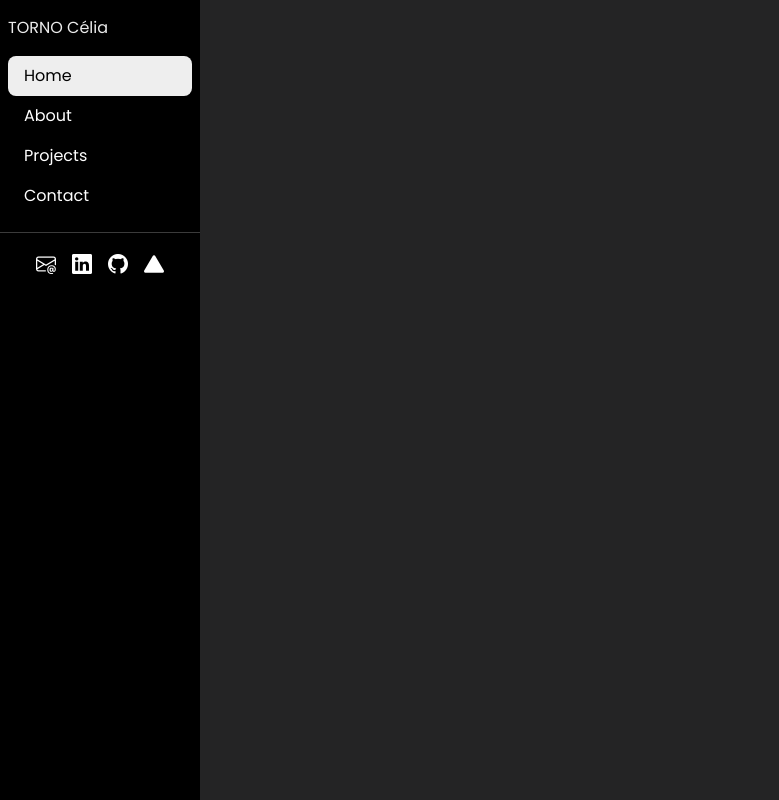
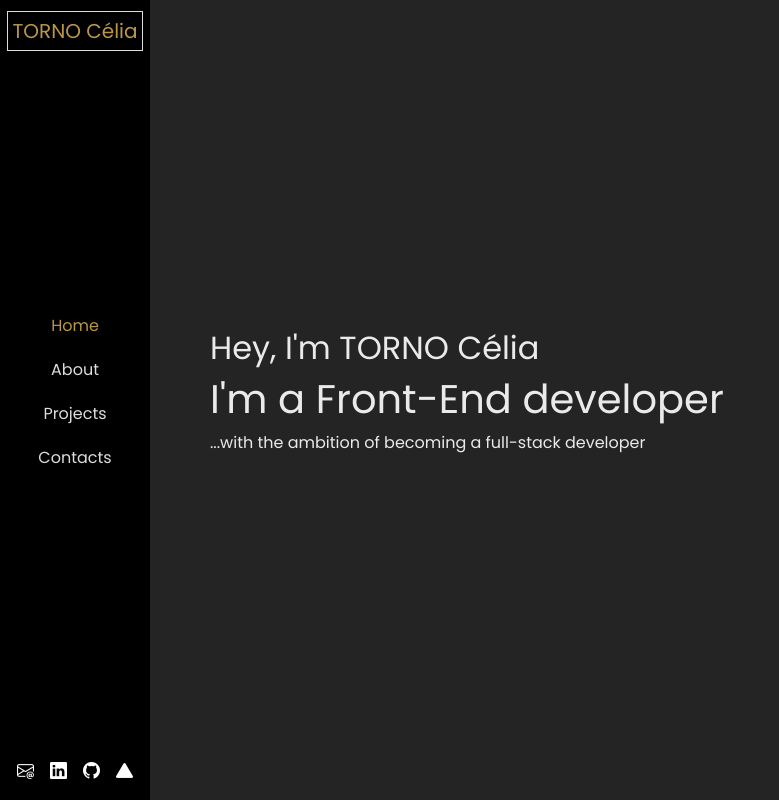
Before and after one commit to c-e-l-i-a/Portfolio, a website: page index.html in a window 1280 px wide. Shown: the whole page, without its empty margins (0-779 px from the left). Drawn offline with nearby package versions, Linux system fonts and the light colour scheme.

Commit message:
nav end, home section start

```diff
--- a/index.html
+++ b/index.html
@@ -13,35 +13,86 @@
 </head>
 <body>
   <div class="main-wrapper">
-    <div class="header d-flex">
-        <div class="sidebar" id="side_nav">
-            <div class="header-box px-2 pt-3 pb-3">
-                <div class="navbar-brand texte-white">TORNO Célia</div>
-                <button class="btn close-btn d-md-none d-block px-1 py-0"><i class="bi bi-list" style="color: white;"></i></button>
-            </div>
 
+    <div class="container-fluid">
+        <div class="row flex-column flex-md-row">
 
-            <ul class="primary-menu list-unstyled px-2">
-                <li class="menu-text active"><a href="#" class="text-decoration-none d-block px-3 py-2">Home</a></li>
-                <li><a href="#" class="menu-text text-decoration-none d-block px-3 py-2">About</a></li>
-                <li><a href="#" class="menu-text text-decoration-none d-block px-3 py-2">Projects</a></li>
-                <li><a href="#" class="menu-text text-decoration-none d-block px-3 py-2">Contact</a></li>
-            </ul>
+            <!--NAV BAR START-->
+            <aside class="col-12 p-0 flex-shrink-1">
+                <nav class="navbar h-100 navbar-expand-md navbar-dark bd-dark flex-md-column justify-content-md-between flex-row align-items-center ps-md-0 py-3 ps-2  text-center sticky-top" id="sidebar">
 
-            <hr class="h-color mx -2 ">
+                    <div class="text-center">
+                        <a href="#" class="navbar-brand mx-0 font-weight-bold text-nowrap">TORNO Célia</a>
+                    </div>
 
-             <ul class="secondary-menu list-unstyled mx-auto d-flex flex-direction-row justify-content-center">
-                <li class="px-2"><a href="#" class="text-decoration-none"><i class="bi bi-envelope-at" style ="font-size: 20px;"></i></a></li>
-                <li class="px-2"><a href="#" class="text-decoration-none"><i class="bi bi-linkedin" style ="font-size: 20px;"></i></a></li>
-                <li class="px-2"><a href="#" class="text-decoration-none"><i class="bi  bi-github" style ="font-size: 20px;"></i></a></li>
-                <li class="px-2"><a href="#" class="text-decoration-none"><i class="bi bi-triangle-fill" style ="font-size: 20px;"></i></a></li>
-            </ul>
-        </div>
-        <div class="content">
+                    <button type="button" class="navbar-toggler border-0 order-1" data-bs-toggle="collapse" data-bs-target="#nav" aria-controls="nav" aria-expanded="false" arial-label="Toggle navigation">
+                        <span class="navbar-toggler-icon"></span>
+                    </button>
 
+                    <div class="collapse navbar-collapse prder-last" id="nav">
+                        <ul class="navbar-nav flex-column w-100 justify-content-center">
+                            <li class="nav-item">
+                                <a href="#" class="my-links active">Home</a>
+                            </li>
+                            <li class="nav-item">
+                                <a href="#" class="my-links">About</a>
+                            </li>
+                            <li class="nav-item">
+                                <a href="#" class="my-links">Projects</a>
+                            </li>
+                            <li class="nav-item">
+                                <a href="#" class="my-links">Contacts</a>
+                            </li>
+                        </ul>
+                    </div>
+
+                    <ul class="nav justify-content-center align-self-md-center">
+                        <li class="nav-item">
+                            <a href="#" class="socials-link text-white"><i class="bi bi-envelope-at" style ="font-size: 17px;"></i></a>
+                        </li>
+                        <li class="nav-item">
+                            <a href="#" class="socials-link text-white"><i class="bi bi-linkedin" style ="font-size: 17px;"></i></i></a>
+                        </li>
+                        <li class="nav-item">
+                            <a href="#" class="socials-link text-white"><i class="bi  bi-github" style ="font-size: 17px;"></i></a>
+                        </li>
+                        <li class="nav-item">
+                            <a href="#" class="socials-link text-white"><i class="bi bi-triangle-fill" style ="font-size: 17px;"></i></a>
+                        </li>
+                    </ul>
+                </nav>
+            </aside>
+             <!--NAV BAR END-->
+
+              <!--MAIN CONTENT START-->
+            <main class="col px-0 flex-grow-1">
+
+                <section class="home">
+                    <div class="hero">
+                        <div class="hero-content d-flex fullscreen">
+                            <div class="container my-auto ms-md-5">
+
+                                <div class="row">
+                                    <div class="col-12 text-center text-md-start">
+                                        <h2>Hey, I'm TORNO Célia</h2>
+                                        <h1>I'm a Front-End developer</h1>
+                                        <p>...with the ambition of becoming a full-stack developer</p>
+                                    </div>
+                                </div>
+
+                            </div>
+                        </div>
+                    </div>
+                </section>
+                <section class="about"></section>
+                <section class="projects"></section>
+                <section class="contacts"></section>
+
+            </main>
+             <!--MAIN CONTENT END-->
         </div>
     </div>
-  </div>
+ </div>
 
     <script src="node_modules/bootstrap/dist/js/bootstrap.bundle.js"></script>
     <script src="main.js"></script>
--- a/main.js
+++ b/main.js
@@ -1,13 +1,9 @@
-const liMenu = document.querySelectorAll('.menu-text')
+const ulList = document.getElementById('nav').querySelectorAll('a')
+console.log(ulList);
 
-for(let i=0; i < liMenu.length; i++) {
-    liMenu[i].addEventListener('click', () => {
-        console.log('clicked');
-        const current = document.querySelector('.active')
-        console.log(current);
-        if(current.length > 0) {
-            current[0].className = current[0].className.replace(".active", "");
-        }
-        this.className += ".active";
+ulList.forEach(element => {
+    element.addEventListener('click', () => {
+        ulList.forEach(li => li.classList.remove('active'))
+        element.classList.add('active')
     })
-}
+})
--- a/style.css
+++ b/style.css
@@ -7,6 +7,11 @@
 
 }
 
+* {
+    box-sizing: border-box;
+    padding: 0;
+    margin: 0;
+}
 
 body {
     background-color: #242425;
@@ -14,28 +19,51 @@ body {
     font-family: 'Poppins', sans-serif;
 }
 
-#side_nav {
+a {
+    text-decoration: none;
+}
+aside {
     background: #000;
-    min-width: 200px;
-    max-width: 200px;
 }
 
-.content {
-    min-height: 100vh;
-    width: 100%;
+.navbar-brand {
+    color: var(--secondary-font-color);
+    padding-left: 4px !important;
+    padding-right: 4px !important;
+    border: 1px solid #ddd;
 }
 
-.sidebar .primary-menu li.active {
-    background: #eee;
-    border-radius: 8px;
+#nav ul .nav-item {
+    margin-bottom: 20px;
 }
 
-.sidebar .primary-menu li.active a,
-.sidebar .primary-menu li.active a:hover {
-    color: #000;
+.socials-link {
+    padding: 8px;
 }
 
-.sidebar .primary-menu li a,
-.secondary-menu li a{
-    color: #fff;
+#sidebar #nav li a {
+    padding: 5px;
+    color: #ddd;
 }
+
+#sidebar #nav li a.active,
+#sidebar #nav li a:hover {
+    color: var(--secondary-font-color);
+}
+
+.fullscreen {
+    height: 100vh;
+}
+
+
+@media (min-width: 768px) {
+    aside{
+       width: 150px !important;
+       height: 100vh;
+    }
+
+    #sidebar{
+        display: flex;
+        justify-content: space-between !important;
+    }
+}
```
